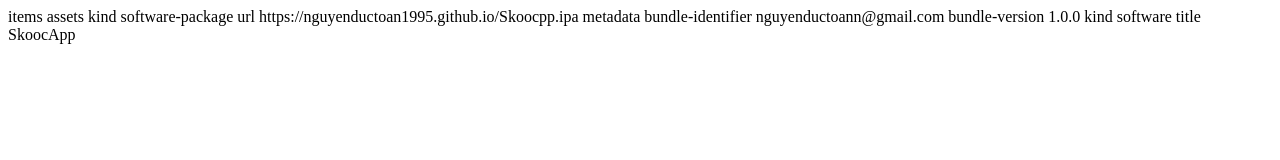
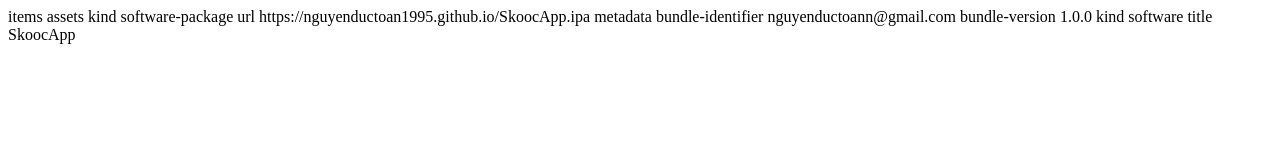
Before and after one commit to nguyenductoan1995/Ductoan.github.io, a plain HTML site: page index.html in a window 1280 px wide. Drawn offline with Linux system fonts and the light colour scheme.

Commit message:
Update index.html

```diff
--- a/index.html
+++ b/index.html
@@ -11,7 +11,7 @@
 					<key>kind</key>
 					<string>software-package</string>
 					<key>url</key>
-					<string>https://nguyenductoan1995.github.io/Skoocpp.ipa</string>
+					<string>https://nguyenductoan1995.github.io/SkoocApp.ipa</string>
 				</dict>
 			</array>
 			<key>metadata</key>
```
